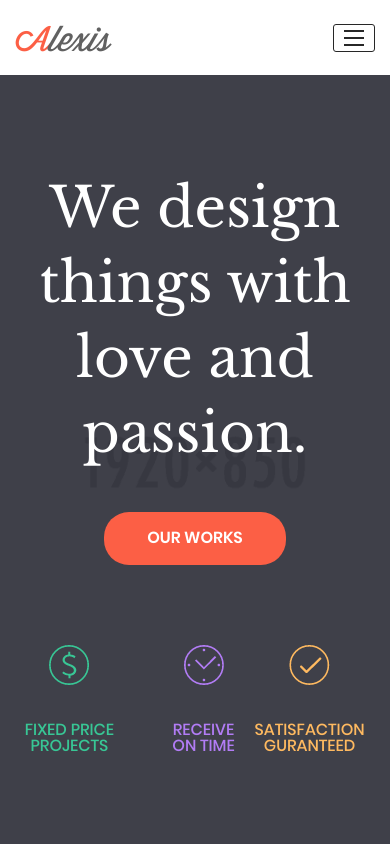
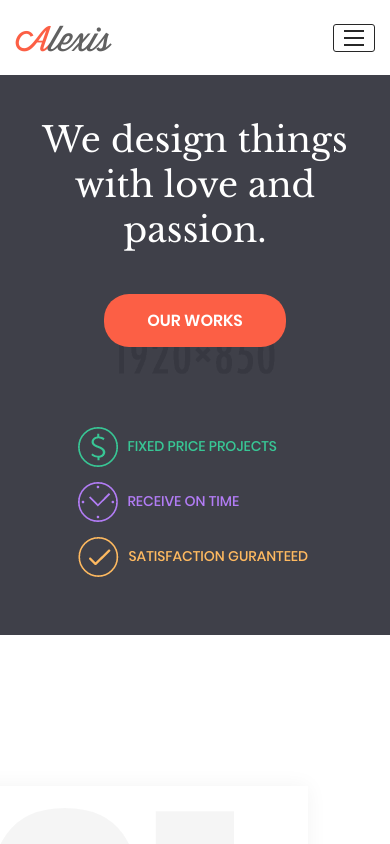
Before and after one commit to UkroP911/Alexis, a website: page index.html in a window 390 px wide. Shown: the top 844 px of the page. Drawn offline with nearby package versions, Linux system fonts and the light colour scheme.

Commit message:
feature(hero): finish hero adaptive

```diff
--- a/style/_hero.scss
+++ b/style/_hero.scss
@@ -3,6 +3,7 @@
   height: 774px;
   background: url("../img/hero-bg.png") no-repeat center center;
   background-size: cover;
+  transition: all .2s ease;
 }
 .hero__content{
   display: flex;
@@ -64,6 +65,9 @@
 }
 
 @media screen and (max-width: 768px){
+  .hero{
+    height: 560px;
+  }
   .hero__title {
     h1{
       font-size: 55px;
@@ -74,3 +78,27 @@
     font-size: 16px;
   }
 }
+@media screen and (max-width: 640px){
+  .hero__title {
+    h1{
+      font-size: 35px;
+      line-height: 45px;
+    }
+  }
+  .features__text{
+    font-size: 14px;
+  }
+  .hero__features{
+    flex-direction: column;
+    align-items: center;
+  }
+  .features__item{
+    display: flex;
+    align-items: center;
+    margin: 0 0 15px 0;
+    min-width: 235px;
+  }
+  .features__icon{
+    margin: 0 10px 0 0;
+  }
+}
```
Also changed, not shown: css/imports.css, 2 other files.
